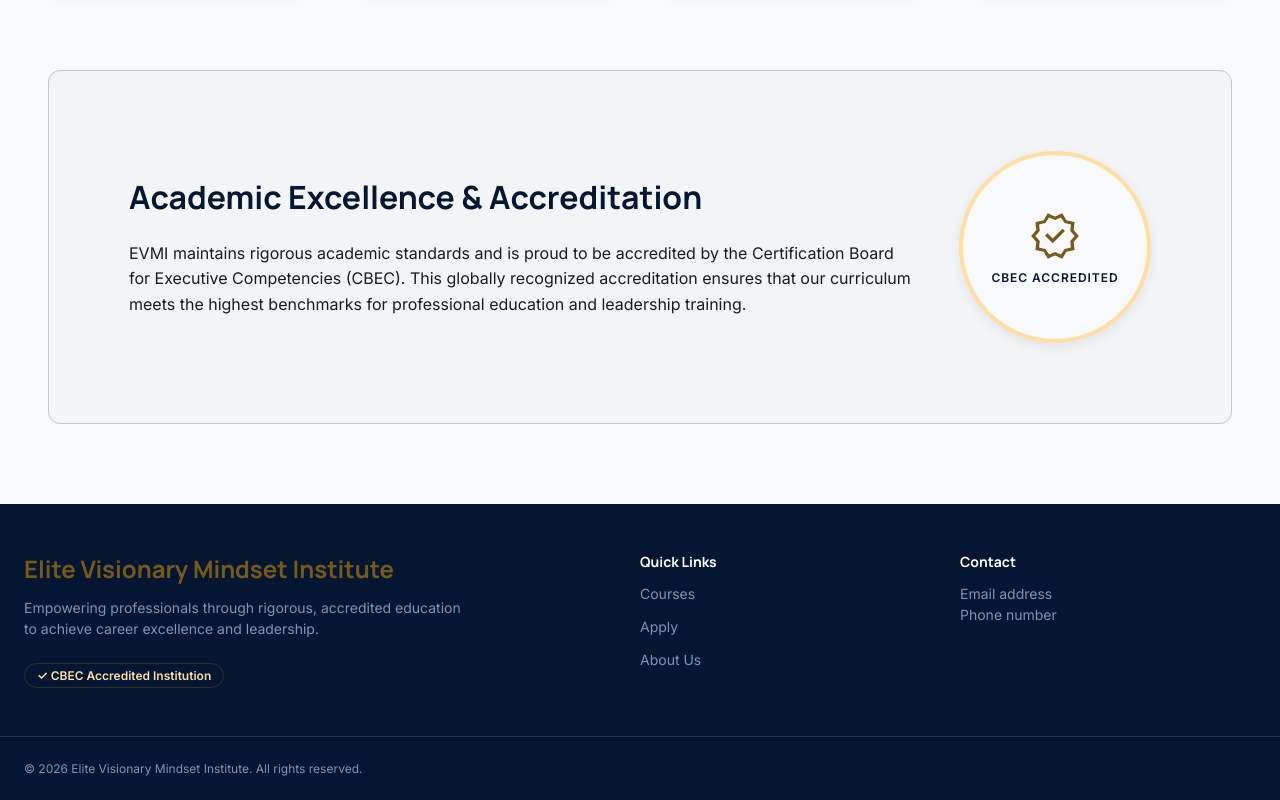
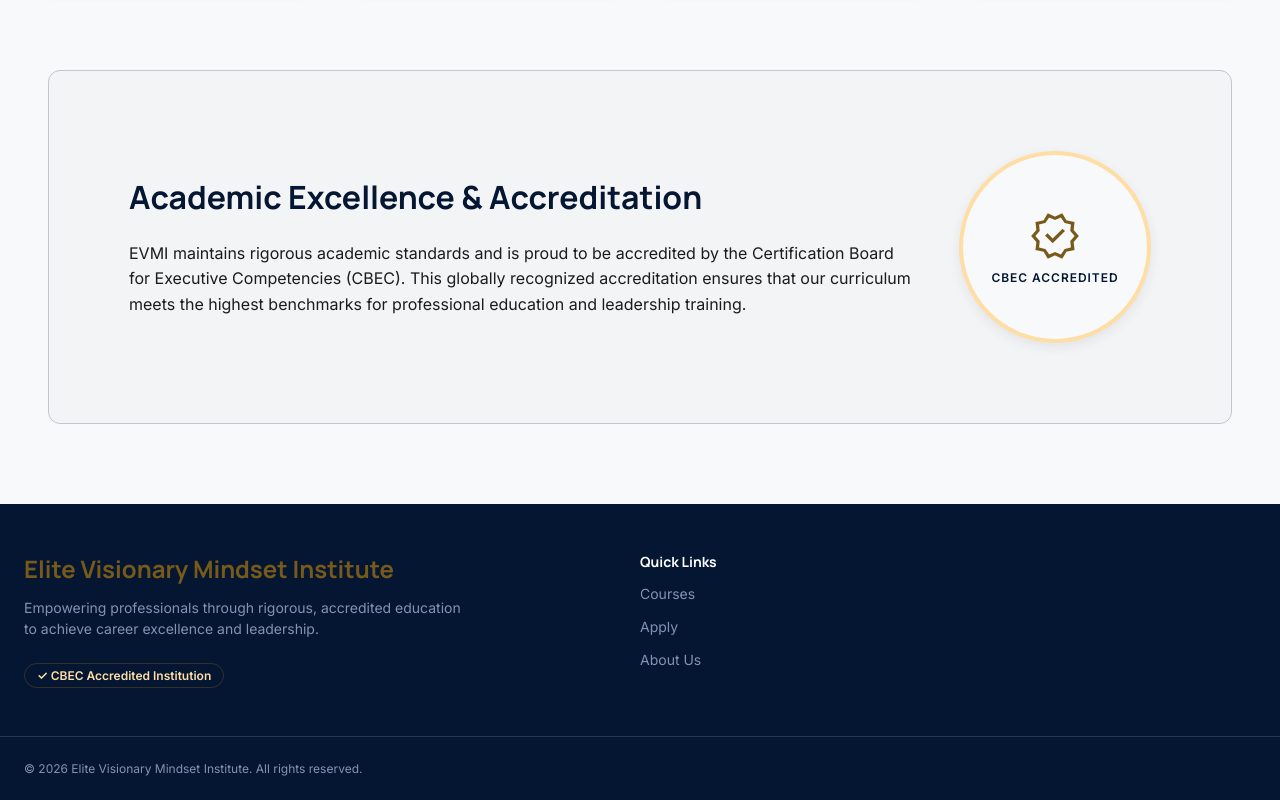
Before and after one commit to mukwende2000/Elite-Visionary-Mindset-Institute, a React (Vite) app: page /about in a window 1280 px wide. Shown: the part 1934-2734 px from the top of the page. Built offline with nearby package versions, Linux system fonts and the light colour scheme.

Commit message:
update footer info

```diff
--- a/src/components/Footer/index.jsx
+++ b/src/components/Footer/index.jsx
@@ -27,15 +27,6 @@ function Footer() {
                         <Link to="/about">About Us</Link>
                     </nav>
                 </div>
-
-                <div>
-                    <h3>Contact</h3>
-
-                    <div className={styles.contact}>
-                        <p>Email address</p>
-                        <p>Phone number</p>
-                    </div>
-                </div>
             </div>
 
             <div className={styles.bottom}>
```
